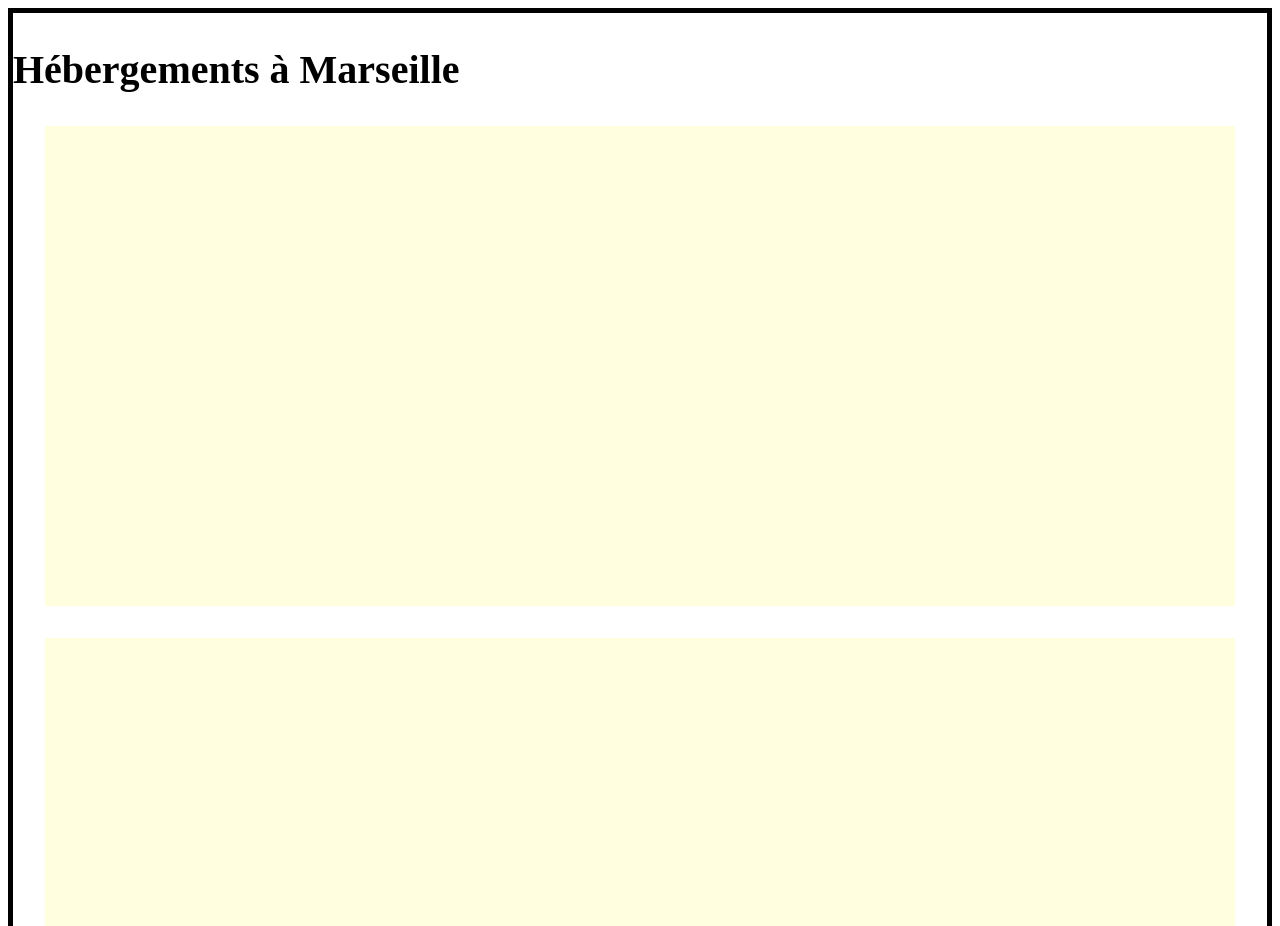
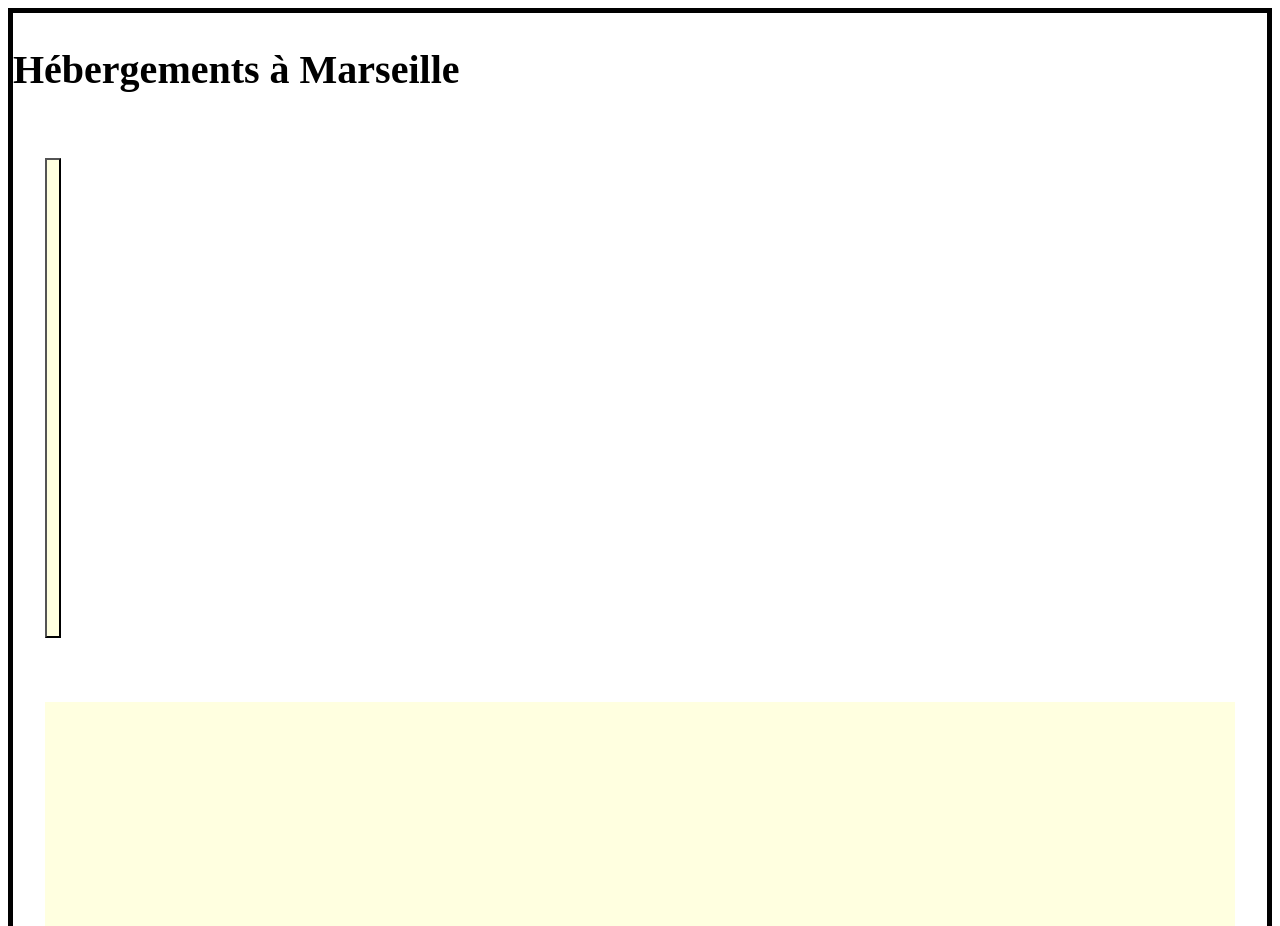
Before and after one commit to Sevan-K/KabakianSevan_2_04082021, a plain HTML site: page index.html in a window 1280 px wide. Shown: the part 2280-3206 px from the top of the page. Drawn offline with Linux system fonts and the light colour scheme; a web font is replaced by a local one.

```diff
--- a/index.html
+++ b/index.html
@@ -52,7 +52,7 @@
 			<div id="finded_accomodation">
 				<h1>Hébergements à Marseille</h1>
 				<div class="accomodation_container">
-					<div class="accomodation_cards"></div>
+					<button class="accomodation_cards"></button>
 					<div class="accomodation_cards"></div>
 					<div class="accomodation_cards"></div>
 					<div class="accomodation_cards"></div>
--- a/style.css
+++ b/style.css
@@ -77,3 +77,5 @@
 			min-height: 30rem;
 			margin: 2rem;
 		}
+
+/*ajout de la partie desct*/
```
